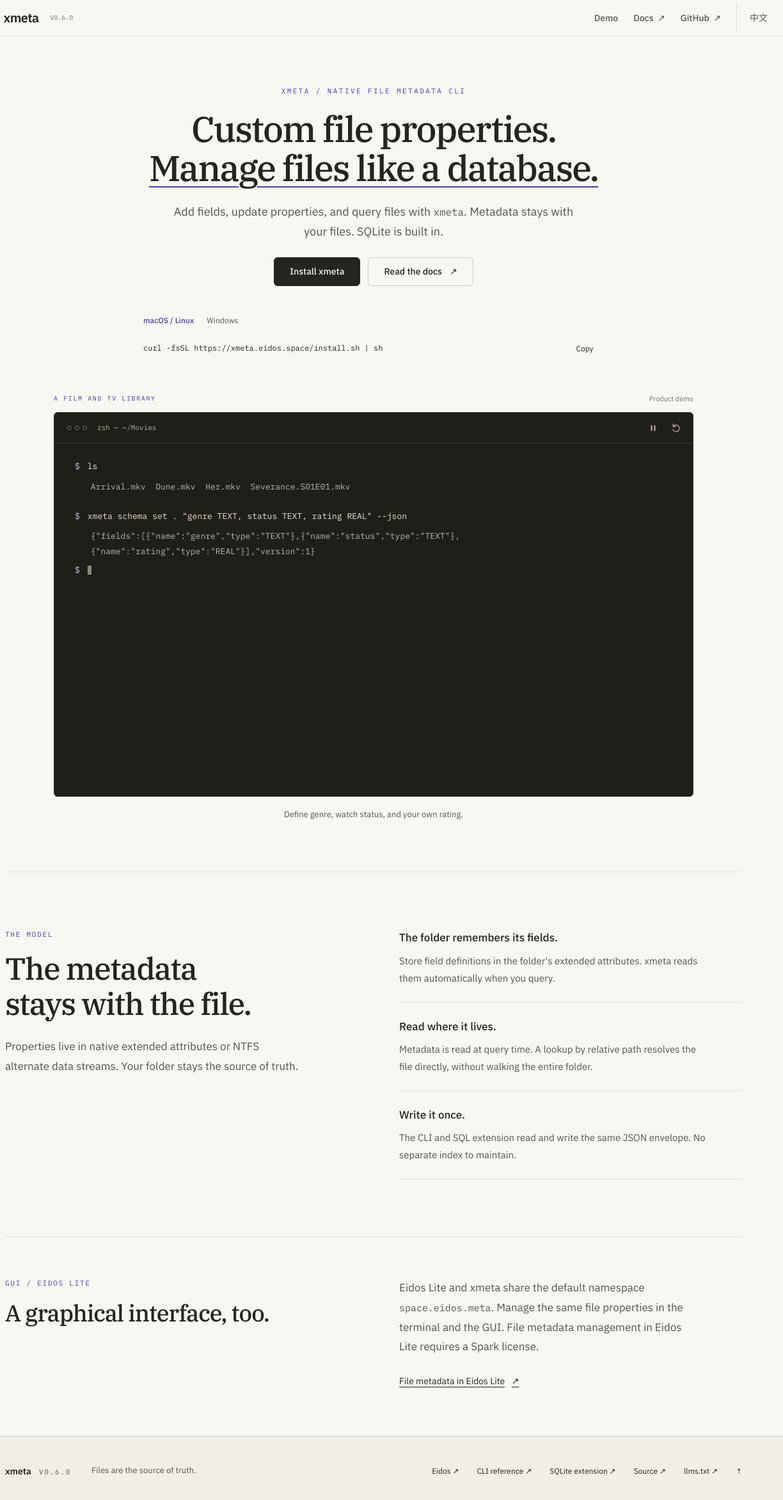
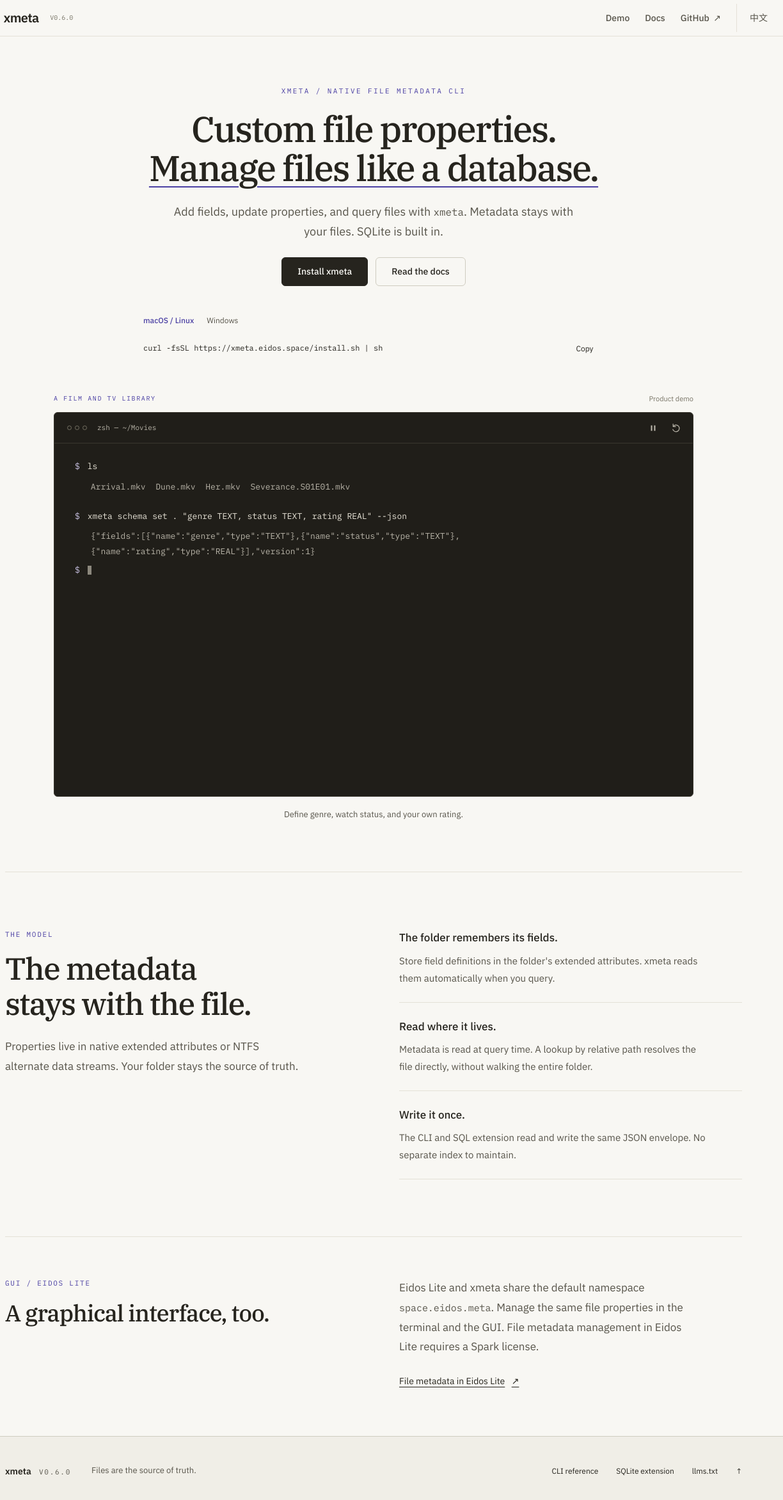
Before and after one commit to mayneyao/sqlite-fs-meta, an Astro site in the folder site/: page / in a window 1280 px wide. Shown: the full height of the page at 64% size, 56-1280 px from the left. Built offline with nearby package versions, Linux system fonts and the light colour scheme; Astro itself is replaced by a stand-in of ours.

Commit message:
refactor(site): reduce external landing-page links

```diff
--- a/site/src/components/Footer.astro
+++ b/site/src/components/Footer.astro
@@ -1,5 +1,5 @@
 ---
-import { repository, docs, version } from '../data/project';
+import { docs, version } from '../data/project';
 import { messages, type Locale } from '../data/i18n';
 interface Props { locale: Locale; }
 const { locale } = Astro.props;
@@ -10,11 +10,9 @@ const t = messages[locale];
     <a class="footer-brand" href="#top">xmeta<span class="label">v{version}</span></a>
     <p>{t.footer.truth}</p>
     <nav aria-label={t.footer.label}>
-      <a href={`https://eidos.space${locale === 'zh' ? '/zh' : '/'}`}>Eidos ↗</a>
-      <a href={`${docs}/cli.md`}>{t.footer.cliDocs} ↗</a>
-      <a href={`${docs}/extension.md`}>{t.footer.extensionDocs} ↗</a>
-      <a href={repository}>{t.footer.source} ↗</a>
-      <a href={`${import.meta.env.BASE_URL.replace(/\/$/, '')}/llms.txt`}>llms.txt ↗</a>
+      <a href={`${docs}/cli.md`}>{t.footer.cliDocs}</a>
+      <a href={`${docs}/extension.md`}>{t.footer.extensionDocs}</a>
+      <a href={`${import.meta.env.BASE_URL.replace(/\/$/, '')}/llms.txt`}>llms.txt</a>
       <a href="#top" aria-label={t.footer.top}>↑</a>
     </nav>
   </div>
--- a/site/src/components/LandingPage.astro
+++ b/site/src/components/LandingPage.astro
@@ -21,7 +21,7 @@ const t = messages[locale];
         <p class="hero-description">{t.hero.description[0]}<code>xmeta</code>{t.hero.description[1]}</p>
         <div class="hero-actions">
           <a class="button" href="#install">{t.hero.install}</a>
-          <a class="button button-secondary" href={`${docs}/cli.md`}>{t.hero.docs} <span aria-hidden="true">↗</span></a>
+          <a class="button button-secondary" href={`${docs}/cli.md`}>{t.hero.docs}</a>
         </div>
       </div>
       <InstallCommand locale={locale} />
--- a/site/src/components/SiteNav.astro
+++ b/site/src/components/SiteNav.astro
@@ -1,5 +1,5 @@
 ---
-import { repository, docs, release, version } from '../data/project';
+import { repository, docs, version } from '../data/project';
 import { messages, localePath, type Locale } from '../data/i18n';
 interface Props { locale: Locale; }
 const { locale } = Astro.props;
@@ -12,10 +12,10 @@ const alternate = locale === 'en' ? 'zh' : 'en';
       <img src={`${import.meta.env.BASE_URL.replace(/\/$/, '')}/logo.svg`} width="28" height="28" alt="" aria-hidden="true" />
       <span>xmeta</span>
     </a>
-    <a class="version label" href={release}>v{version}</a>
+    <span class="version label">v{version}</span>
     <nav aria-label={t.nav.label}>
       <a href="#demo">{t.nav.demo}</a>
-      <a href={`${docs}/cli.md`}>{t.nav.docs} <span aria-hidden="true">↗</span></a>
+      <a href={`${docs}/cli.md`}>{t.nav.docs}</a>
       <a href={repository}>GitHub <span aria-hidden="true">↗</span></a>
       <a class="language-switch" href={localePath(alternate, import.meta.env.BASE_URL)}
         lang={messages[alternate].lang} hreflang={messages[alternate].lang}
@@ -36,7 +36,7 @@ const alternate = locale === 'en' ? 'zh' : 'en';
   .version { color: var(--faint); text-decoration: none; padding: 0.75rem 0.25rem; font-size: 0.625rem; letter-spacing: 0; }
   nav { margin-left: auto; display: flex; align-items: center; gap: 1.5rem; }
   nav a { display: inline-flex; align-items: center; gap: 0.4rem; min-height: 44px; color: var(--muted); font-size: 0.875rem; font-weight: 500; text-decoration: none; }
-  nav a:hover, .version:hover { color: var(--accent); }
+  nav a:hover { color: var(--accent); }
   .language-switch { padding-left: 1.25rem; border-left: 1px solid var(--rule); font-size: 0.75rem; font-weight: 400; }
   @media (max-width: 560px) {
     .nav { gap: 0 1rem; padding-block: 0.4rem 0; }
--- a/site/src/data/i18n.ts
+++ b/site/src/data/i18n.ts
@@ -74,7 +74,6 @@ const en = {
     label: "Footer",
     cliDocs: "CLI reference",
     extensionDocs: "SQLite extension",
-    source: "Source",
     top: "Back to top",
   },
 };
@@ -145,7 +144,6 @@ const zh: typeof en = {
     label: "页脚导航",
     cliDocs: "CLI 参考文档",
     extensionDocs: "SQLite 扩展",
-    source: "源码",
     top: "返回顶部",
   },
 };
--- a/site/src/data/project.ts
+++ b/site/src/data/project.ts
@@ -1,7 +1,6 @@
 export const repository = "https://github.com/mayneyao/xmeta";
 export const version = "0.6.0";
 export const siteOrigin = "https://xmeta.eidos.space";
-export const release = `${repository}/releases/tag/v${version}`;
 export const docs = `${siteOrigin}/docs`;
 export const installCommand = "curl -fsSL https://xmeta.eidos.space/install.sh | sh";
 export const windowsInstallCommand = "irm https://xmeta.eidos.space/install.ps1 | iex";
```
Also changed, not shown: site/README.md.
